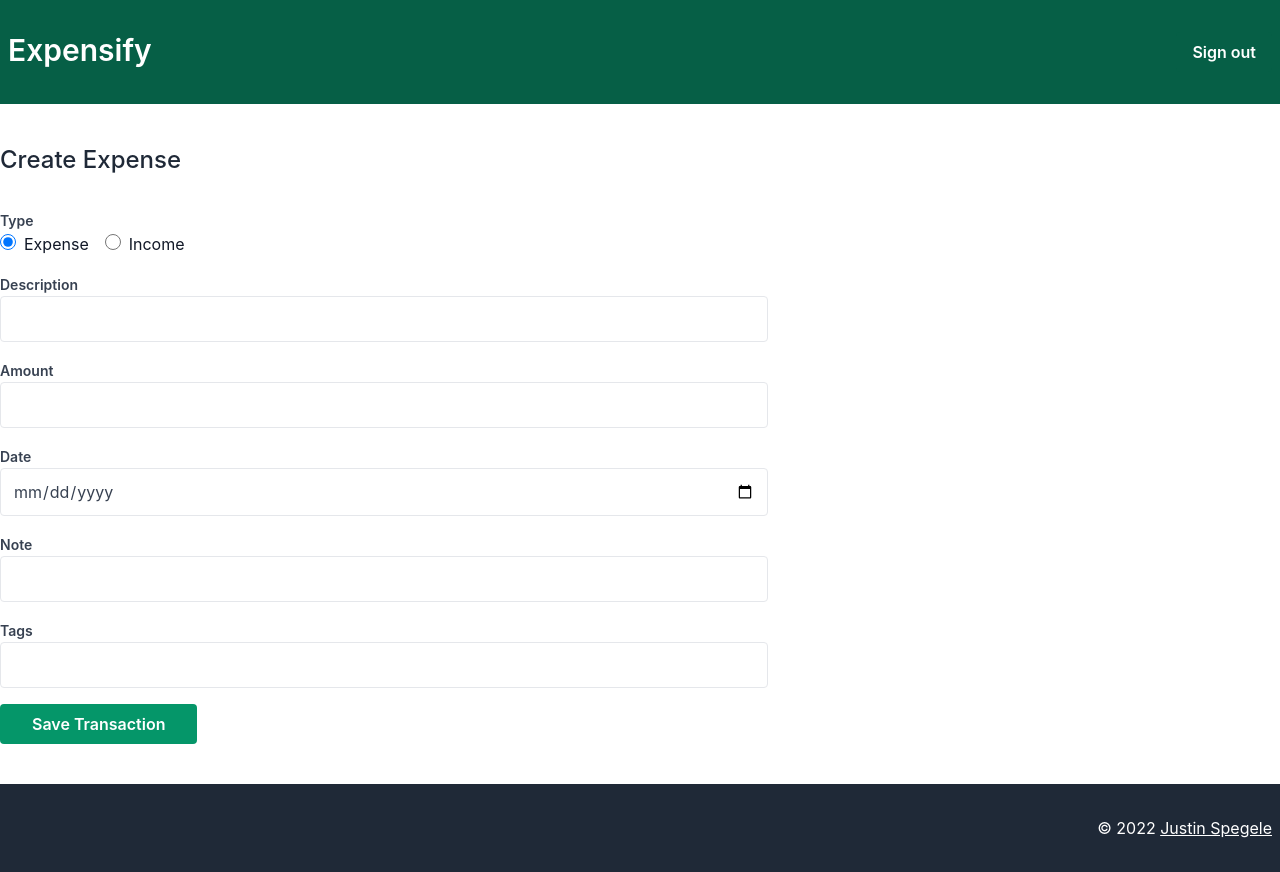
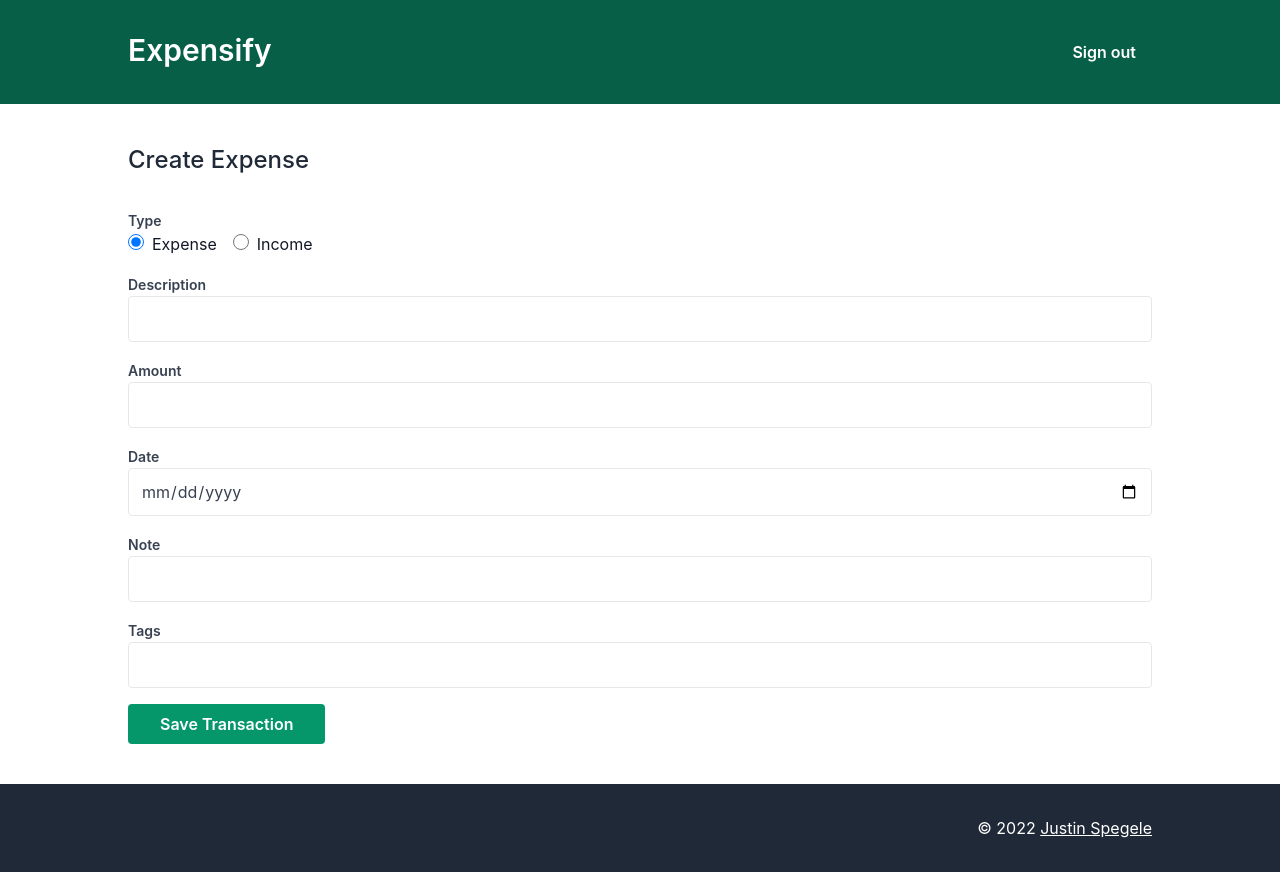
Before and after one commit to jspegele/expensify, a React (Create React App) app: page /create in a window 1280 px wide. Built offline with nearby package versions, Linux system fonts and the light colour scheme; no server answers; the database is empty; sample sign-in values are in the browser's storage.

Commit message:
Reduced max width of app

```diff
--- a/src/components/CreateExpense/ExpenseForm.component.js
+++ b/src/components/CreateExpense/ExpenseForm.component.js
@@ -42,7 +42,7 @@
   }
 
   return (
-    <form className="max-w-3xl" onSubmit={handleSubmit}>
+    <form onSubmit={handleSubmit}>
       <div className="grid gap-4">
         <RadioGroup
           currentValue={type}
--- a/src/components/Dashboard/ExpensesTable.component.js
+++ b/src/components/Dashboard/ExpensesTable.component.js
@@ -8,7 +8,7 @@
   const expenses = selectAllExpenses()
 
   return (
-    <table className="table-auto w-full max-w-4xl border border-gray-200 mt-8">
+    <table className="table-auto w-full border border-gray-200 mt-8">
       <thead>
         <tr className="border-b border-gray-200 bg-gray-100">
           <th className="p-2 text-left text-gray-700 font-medium">Date</th>
--- a/src/components/common/Footer.component.js
+++ b/src/components/common/Footer.component.js
@@ -3,7 +3,7 @@
 const Footer = () => {
   return (
     <footer className="py-8 px-2 bg-gray-800 text-white">
-      <div className="container mx-auto">
+      <div className="container max-w-5xl mx-auto">
         <div className="flex justify-end">
           <div>
             &copy; {new Date().getFullYear()}{" "}
--- a/src/components/common/Header.component.js
+++ b/src/components/common/Header.component.js
@@ -8,7 +8,7 @@
 
   return (
     <header className="py-8 px-2 bg-emerald-800 text-white">
-      <div className="container mx-auto">
+      <div className="container max-w-5xl mx-auto">
         <div className="flex justify-between">
           <Link
             className="text-xl sm:text-2xl md:text-3xl font-semibold"
--- a/src/components/common/Layout.component.js
+++ b/src/components/common/Layout.component.js
@@ -10,7 +10,7 @@
       <div className="grow-0">
         <Header />
       </div>
-      <div className="grow container mx-auto py-10">
+      <div className="grow container max-w-5xl mx-auto py-10">
         <Outlet />
       </div>
       <div className="grow-0">
```
